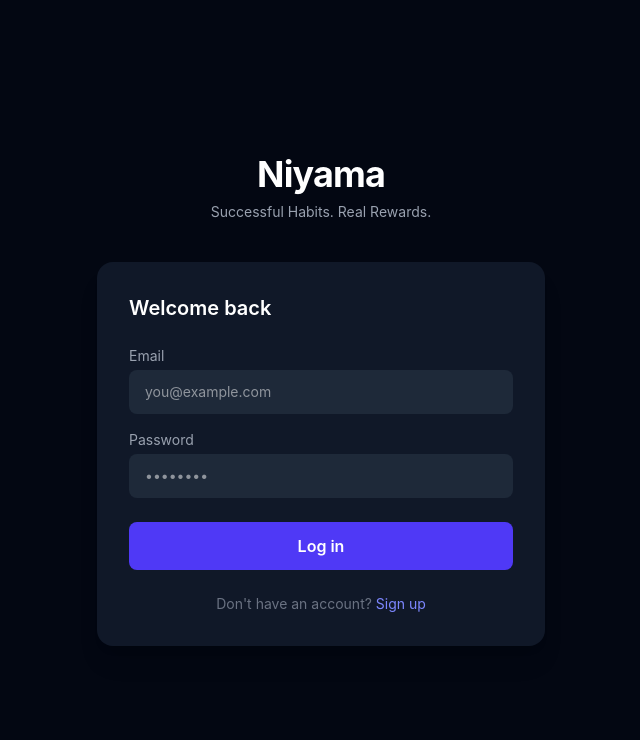
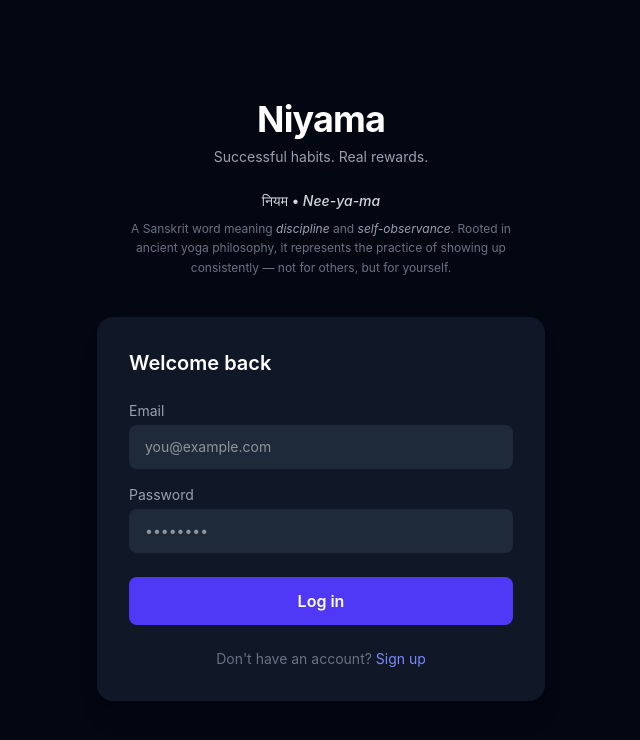
Before and after one commit to InamdarSahil0504/Niyama, a React (Vite) app: page / in a window 1280 px wide. Shown: the top 740 px of the page, without its empty margins (319-959 px from the left). Built offline with nearby package versions, Linux system fonts and the light colour scheme.

Commit message:
update login page, nav bar and submit button

```diff
--- a/src/components/Auth.jsx
+++ b/src/components/Auth.jsx
@@ -56,7 +56,13 @@ export default function Auth() {
                 {/* Logo */}
                 <div className="text-center mb-10">
                     <h1 className="text-4xl font-bold text-white tracking-tight">Niyama</h1>
-                    <p className="text-gray-400 mt-2 text-sm">Successful Habits. Real Rewards.</p>
+                    <p className="text-gray-400 mt-2 text-sm">Successful habits. Real rewards.</p>
+                    <div className="mt-6 px-4">
+                        <p className="text-gray-300 text-sm font-medium">नियम &bull; <span className="italic">Nee-ya-ma</span></p>
+                        <p className="text-gray-500 text-xs mt-2 leading-relaxed">
+                            A Sanskrit word meaning <span className="text-gray-400 italic">discipline</span> and <span className="text-gray-400 italic">self-observance</span>. Rooted in ancient yoga philosophy, it represents the practice of showing up consistently — not for others, but for yourself.
+                        </p>
+                    </div>
                 </div>
 
                 {/* Card */}
--- a/src/components/Dashboard.jsx
+++ b/src/components/Dashboard.jsx
@@ -355,7 +355,7 @@ export default function Dashboard({ session }) {
                                         disabled={saving}
                                         className="w-full mt-3 bg-indigo-600 hover:bg-indigo-500 text-white font-semibold py-3 rounded-lg transition"
                                     >
-                                        {saving ? 'Saving...' : "Save today's habits"}
+                                        {saving ? 'Saving...' : "Submit today's habits"}
                                     </button>
                                 </>
                             )}
@@ -432,12 +432,12 @@ export default function Dashboard({ session }) {
             </div>
 
             {/* Bottom Navigation */}
-            <div className="fixed bottom-0 left-0 right-0 bg-gray-900 border-t border-gray-800">
+            <div className="fixed bottom-0 left-0 right-0 bg-gray-800 border-t border-gray-700">
                 <div className="max-w-lg mx-auto flex justify-around items-center py-3">
 
                     <button
                         onClick={() => setActiveTab('home')}
-                        className={`flex flex-col items-center gap-1 px-4 py-1 rounded-lg transition ${activeTab === 'home' ? 'text-indigo-400' : 'text-gray-600'}`}
+                        className={`flex flex-col items-center gap-1 px-4 py-1 rounded-lg transition ${activeTab === 'home' ? 'text-indigo-400' : 'text-white'}`}
                     >
                         <svg xmlns="http://www.w3.org/2000/svg" className="w-5 h-5" fill="none" viewBox="0 0 24 24" stroke="currentColor">
                             <path strokeLinecap="round" strokeLinejoin="round" strokeWidth={2} d="M3 12l2-2m0 0l7-7 7 7M5 10v10a1 1 0 001 1h3m10-11l2 2m-2-2v10a1 1 0 01-1 1h-3m-6 0a1 1 0 001-1v-4a1 1 0 011-1h2a1 1 0 011 1v4a1 1 0 001 1m-6 0h6" />
@@ -447,7 +447,7 @@ export default function Dashboard({ session }) {
 
                     <button
                         onClick={() => setActiveTab('analytics')}
-                        className={`flex flex-col items-center gap-1 px-4 py-1 rounded-lg transition ${activeTab === 'analytics' ? 'text-indigo-400' : 'text-gray-600'}`}
+                        className={`flex flex-col items-center gap-1 px-4 py-1 rounded-lg transition ${activeTab === 'analytics' ? 'text-indigo-400' : 'text-white'}`}
                     >
                         <svg xmlns="http://www.w3.org/2000/svg" className="w-5 h-5" fill="none" viewBox="0 0 24 24" stroke="currentColor">
                             <path strokeLinecap="round" strokeLinejoin="round" strokeWidth={2} d="M9 19v-6a2 2 0 00-2-2H5a2 2 0 00-2 2v6a2 2 0 002 2h2a2 2 0 002-2zm0 0V9a2 2 0 012-2h2a2 2 0 012 2v10m-6 0a2 2 0 002 2h2a2 2 0 002-2m0 0V5a2 2 0 012-2h2a2 2 0 012 2v14a2 2 0 01-2 2h-2a2 2 0 01-2-2z" />
@@ -457,7 +457,7 @@ export default function Dashboard({ session }) {
 
                     <button
                         onClick={() => setActiveTab('rewards')}
-                        className={`flex flex-col items-center gap-1 px-4 py-1 rounded-lg transition ${activeTab === 'rewards' ? 'text-indigo-400' : 'text-gray-600'}`}
+                        className={`flex flex-col items-center gap-1 px-4 py-1 rounded-lg transition ${activeTab === 'rewards' ? 'text-indigo-400' : 'text-white'}`}
                     >
                         <svg xmlns="http://www.w3.org/2000/svg" className="w-5 h-5" fill="none" viewBox="0 0 24 24" stroke="currentColor">
                             <path strokeLinecap="round" strokeLinejoin="round" strokeWidth={2} d="M12 8v13m0-13V6a2 2 0 112 2h-2zm0 0V5.5A2.5 2.5 0 109.5 8H12zm-7 4h14M5 12a2 2 0 110-4h14a2 2 0 110 4M5 12v7a2 2 0 002 2h10a2 2 0 002-2v-7" />
@@ -467,7 +467,7 @@ export default function Dashboard({ session }) {
 
                     <button
                         onClick={() => setActiveTab('settings')}
-                        className={`flex flex-col items-center gap-1 px-4 py-1 rounded-lg transition ${activeTab === 'settings' ? 'text-indigo-400' : 'text-gray-600'}`}
+                        className={`flex flex-col items-center gap-1 px-4 py-1 rounded-lg transition ${activeTab === 'settings' ? 'text-indigo-400' : 'text-white'}`}
                     >
                         <svg xmlns="http://www.w3.org/2000/svg" className="w-5 h-5" fill="none" viewBox="0 0 24 24" stroke="currentColor">
                             <path strokeLinecap="round" strokeLinejoin="round" strokeWidth={2} d="M10.325 4.317c.426-1.756 2.924-1.756 3.35 0a1.724 1.724 0 002.573 1.066c1.543-.94 3.31.826 2.37 2.37a1.724 1.724 0 001.065 2.572c1.756.426 1.756 2.924 0 3.35a1.724 1.724 0 00-1.066 2.573c.94 1.543-.826 3.31-2.37 2.37a1.724 1.724 0 00-2.572 1.065c-.426 1.756-2.924 1.756-3.35 0a1.724 1.724 0 00-2.573-1.066c-1.543.94-3.31-.826-2.37-2.37a1.724 1.724 0 00-1.065-2.572c-1.756-.426-1.756-2.924 0-3.35a1.724 1.724 0 001.066-2.573c-.94-1.543.826-3.31 2.37-2.37.996.608 2.296.07 2.572-1.065z" />
```
